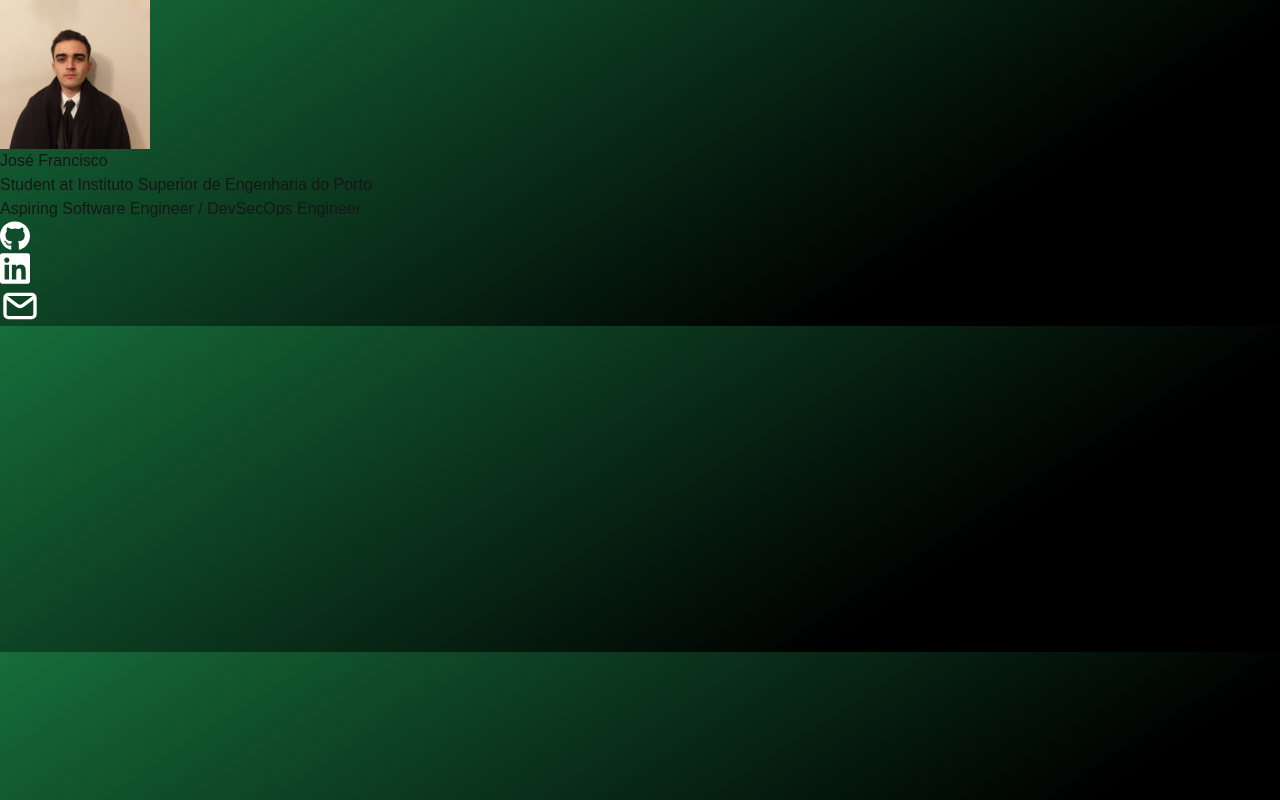
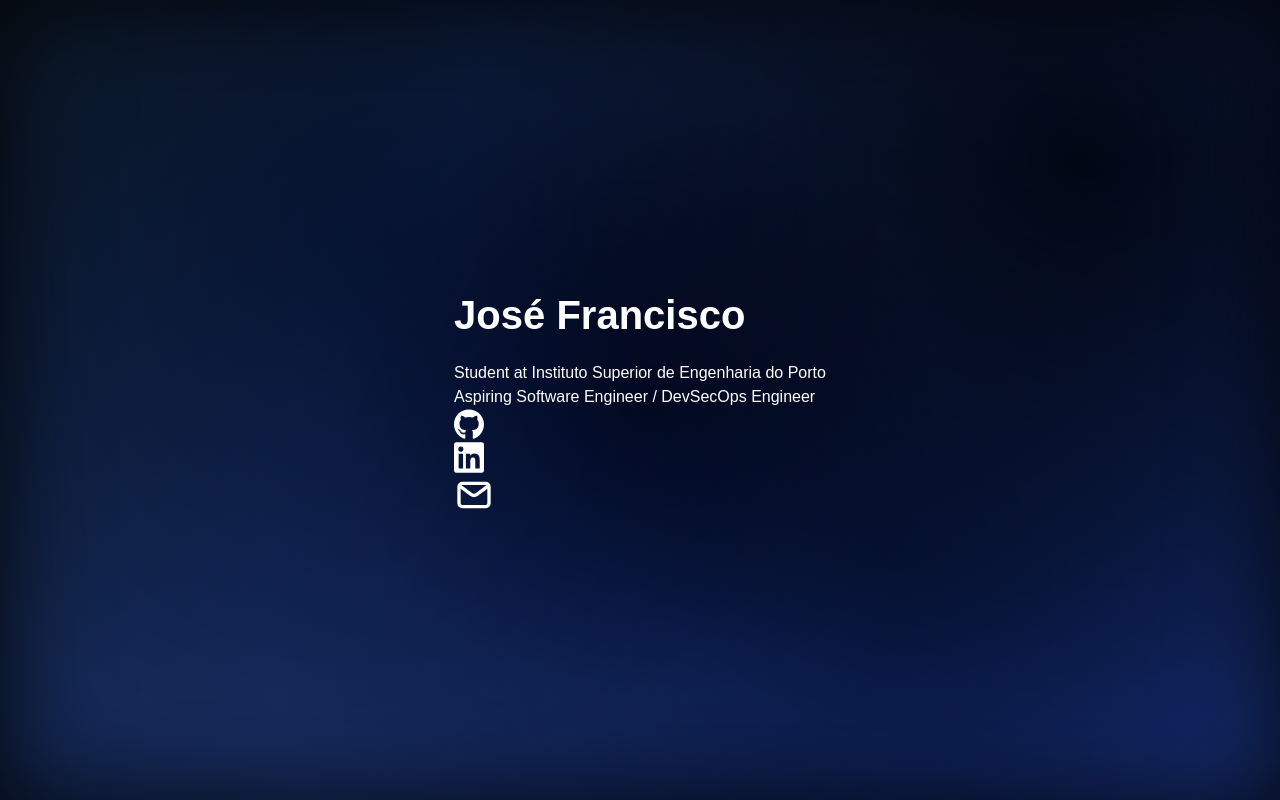
Before and after one commit to josefrancisco17/cv-website, a Next.js app: page / in a window 1280 px wide. Built offline with nearby package versions, Linux system fonts and the light colour scheme.

Commit message:
Further development of UI

```diff
--- a/src/app/page.js
+++ b/src/app/page.js
@@ -2,14 +2,7 @@ import Image from "next/image";
 
 export default function Home() {
     return (
-        <div className="h-screen flex flex-col items-center justify-center gap-6">
-            <Image
-                src="/profile.webp"
-                alt="Profile Picture"
-                width={150}
-                height={150}
-                className="rounded-full shadow-lg"
-            />
+        <div className="h-min-screen flex flex-col items-center justify-center gap-6">
             <h1 className="text-5xl md:text-6xl font-extrabold">José Francisco</h1>
             <h3 className="text-lg md:text-xl text-gray-300">Student at Instituto Superior de Engenharia do Porto</h3>
             <p className="text-sm md:text-lg text-gray-400">Aspiring Software Engineer / DevSecOps Engineer</p>
--- a/src/app/styles/globals.css
+++ b/src/app/styles/globals.css
@@ -3,8 +3,8 @@
 @tailwind utilities;
 
 :root {
-  --background: #ffffff;
-  --foreground: #171717;
+  --background: #0f172a;
+  --foreground: #ffffff;
 }
 
 @media (prefers-color-scheme: dark) {
@@ -18,11 +18,76 @@ body {
   color: var(--foreground);
   background: var(--background);
   font-family: Arial, Helvetica, sans-serif;
-  background-color: #166d3b;
   background:
-          linear-gradient(147deg, #166d3b 0%, #000000 74%);
+          radial-gradient(circle at 30% 30%, rgba(16, 42, 68, 0.8), transparent 50%),
+          radial-gradient(circle at 70% 70%, rgba(24, 78, 119, 0.8), transparent 60%),
+          radial-gradient(circle at 50% 50%, rgba(11, 37, 56, 0.9), transparent 40%),
+          radial-gradient(circle at 85% 20%, rgba(6, 26, 43, 0.9), transparent 50%),
+          linear-gradient(145deg, #0d1b2a, #1e3a8a);
+  background-blend-mode: soft-light, multiply;
+  box-shadow: inset 0 0 100px rgba(0, 0, 0, 0.85);
+  padding: 2rem;
+  display: flex;
+  flex-direction: column;
+  align-items: center;
+  justify-content: center;
+  min-height: 100vh;
 }
 
 .icon {
   filter: invert(1) brightness(1.2);
 }
+
+.container {
+  max-width: 900px;
+  margin: 0 auto;
+  padding: 2rem;
+  text-align: center;
+  color: #ffffff;
+  background: rgba(0, 0, 0, 0.4);
+  border-radius: 15px;
+  backdrop-filter: blur(10px);
+  box-shadow: 0 4px 30px rgba(0, 0, 0, 0.5);
+}
+
+.profile {
+  text-align: center;
+  margin-bottom: 2rem;
+}
+
+.profile img {
+  width: 120px;
+  height: 120px;
+  border-radius: 50%;
+  margin-bottom: 1rem;
+  border: 2px solid rgba(255, 255, 255, 0.8);
+}
+
+h1 {
+  font-size: 2.5rem;
+  font-weight: bold;
+  margin-bottom: 1rem;
+}
+
+h2 {
+  font-size: 1.5rem;
+  margin-bottom: 0.5rem;
+  color: rgba(255, 255, 255, 0.8);
+}
+
+.links {
+  display: flex;
+  justify-content: center;
+  gap: 1rem;
+  margin-top: 1.5rem;
+}
+
+.links a {
+  color: rgba(255, 255, 255, 0.8);
+  font-size: 1.5rem;
+  transition: color 0.3s ease;
+}
+
+.links a:hover {
+  color: #1e90ff;
+}
```
Also changed, not shown: public/profile.webp (deleted).
